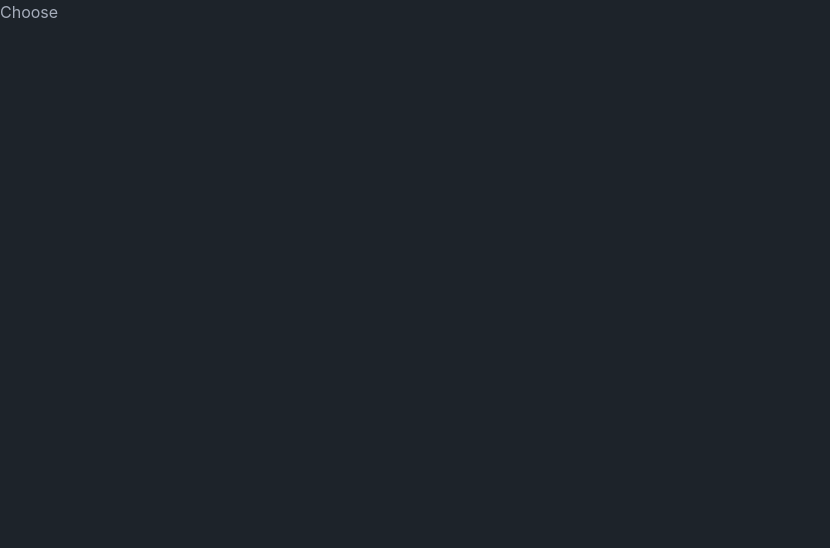
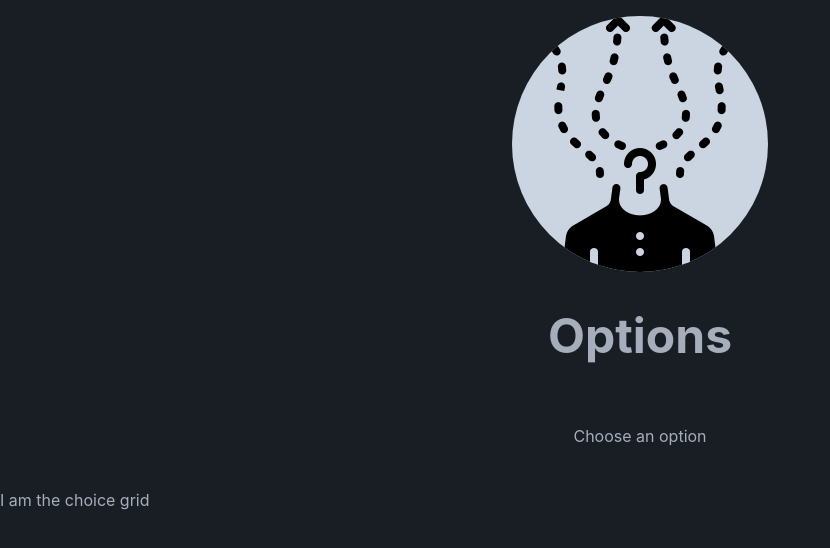
Before and after one commit to josewebdev2000/ImageHacker-Front-End, a React (Create React App) app: page /choices in a window 1280 px wide. Shown: the top 548 px of the page, without its empty margins (0-830 px from the left). Built offline with nearby package versions, Linux system fonts and the light colour scheme.

Commit message:
Made Hero Component Even More Interactive

```diff
--- /dev/null
+++ b/src/components/ChoiceCard/ChoiceCard.component.jsx
@@ -0,0 +1,10 @@
+
+
+function ChoiceCard()
+{
+    return (
+        <div></div>
+    );
+}
+
+export default ChoiceCard;
--- a/src/components/ChoicesGrid/ChoicesGrid.component.jsx
+++ b/src/components/ChoicesGrid/ChoicesGrid.component.jsx
@@ -4,7 +4,7 @@ function ChoicesGrid()
 {
     return (
         <div>
-            <h1>Choose</h1>
+            I am the choice grid
         </div>
     );
 }
--- a/src/components/Hero/Hero.component.jsx
+++ b/src/components/Hero/Hero.component.jsx
@@ -1,10 +1,16 @@
 import BtnLink from "../BtnLink/BtnLink.component";
 
 
-function Hero({title, content, imgSrc = null, routeUrl = null})
+function Hero({title, content, imgSrc = null, routeUrl = null, fullHeight = false})
 {
+    let heroClassNameStr = "hero";
+    if (fullHeight)
+    {
+        heroClassNameStr += " min-h-full";
+    }
+
     return (
-        <div className="hero bg-base-200 min-h-full">
+        <div className={heroClassNameStr}>
             <div className="hero-content text-center">
                 <div className="max-w-md">
                     {
@@ -12,9 +18,9 @@ function Hero({title, content, imgSrc = null, routeUrl = null})
                         ?
                             (
                                 <img
-                                    className="imageHacker-logo"
+                                    className="imageHacker-hero-pic"
                                     src={imgSrc}
-                                    alt="ImageHacker Logo"
+                                    alt="ImageHacker Hero Pic"
                                 />
                             )
                         :
--- a/src/index.css
+++ b/src/index.css
@@ -17,9 +17,8 @@ code {
 }
 
 
-.imageHacker-logo
+.imageHacker-hero-pic
 {
   border-radius: 50%;
   background-color: rgb(203 213 225);
-  width: 20vw;
 }
--- a/src/routes/Choices/Choices.route.jsx
+++ b/src/routes/Choices/Choices.route.jsx
@@ -1,10 +1,16 @@
+import Hero from "../../components/Hero/Hero.component";
 import ChoicesGrid from "../../components/ChoicesGrid/ChoicesGrid.component";
-
+import options from "../../assets/pics/options.png";
 
 function Choices()
 {
     return (
-        <div className="w-screen h-screen" data-theme="dark">
+        <div className="bg-base-200 w-screen h-screen grid-rows-2" data-theme="dark">
+            <Hero
+                title="Options"
+                imgSrc={options}
+                content="Choose an option"
+            />
             <ChoicesGrid />
         </div>
     );
--- a/src/routes/Home/Home.route.jsx
+++ b/src/routes/Home/Home.route.jsx
@@ -3,12 +3,13 @@ import logo from "../../assets/pics/logo.png";
 function Home()
 {
     return (
-        <div className="w-screen h-screen" data-theme="dark">
+        <div className="bg-base-200 w-screen h-screen" data-theme="dark">
             <Hero
                 title="Image Hacker"
                 imgSrc={logo}
                 content="Have you got any images to edit? Try ImageHacker out"
                 routeUrl="/choices"
+                fullHeight={true}
             />
         </div>
     );
```
Also changed, not shown: src/assets/pics/options.png (added).
